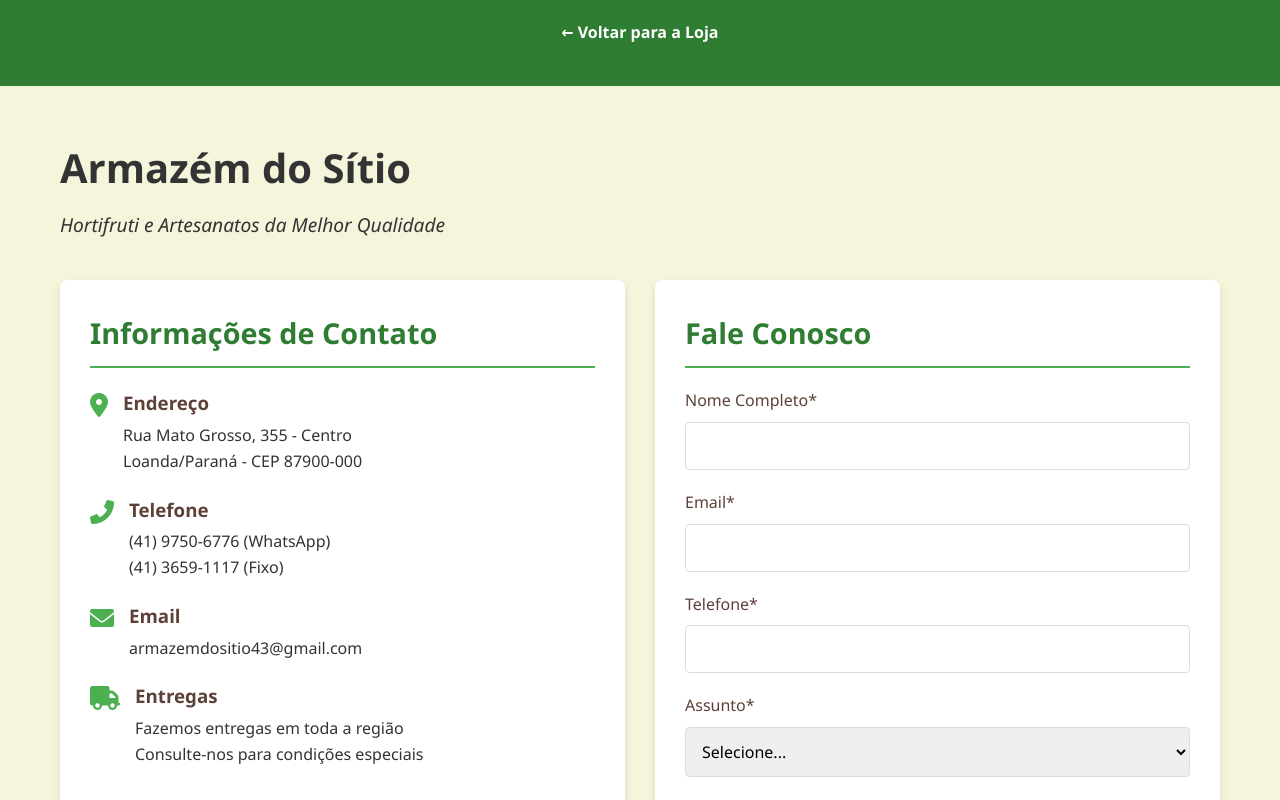
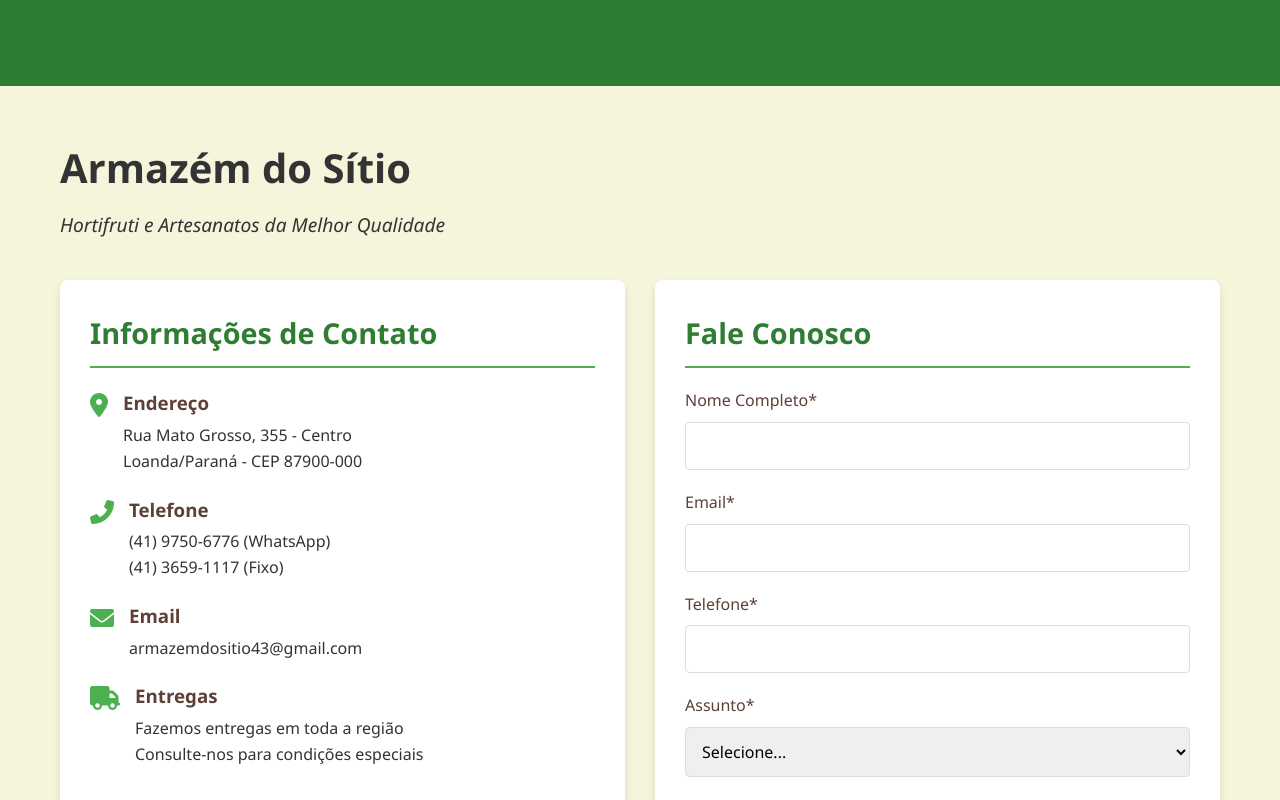
Before and after one commit to samuelburkner/suporte12345, a plain HTML site: page index.html in a window 1280 px wide. Shown: the top 800 px of the page. Drawn offline with Linux system fonts and the light colour scheme.

Commit message:
Update index.html

```diff
--- a/index.html
+++ b/index.html
@@ -16,7 +16,7 @@
 .back-btn {
     display: inline-block;
     margin-bottom: 20px;
-    color:  #ffffff;
+    color:  #2e7d32;
     text-decoration: none;
     font-weight: 600;
 }
```
